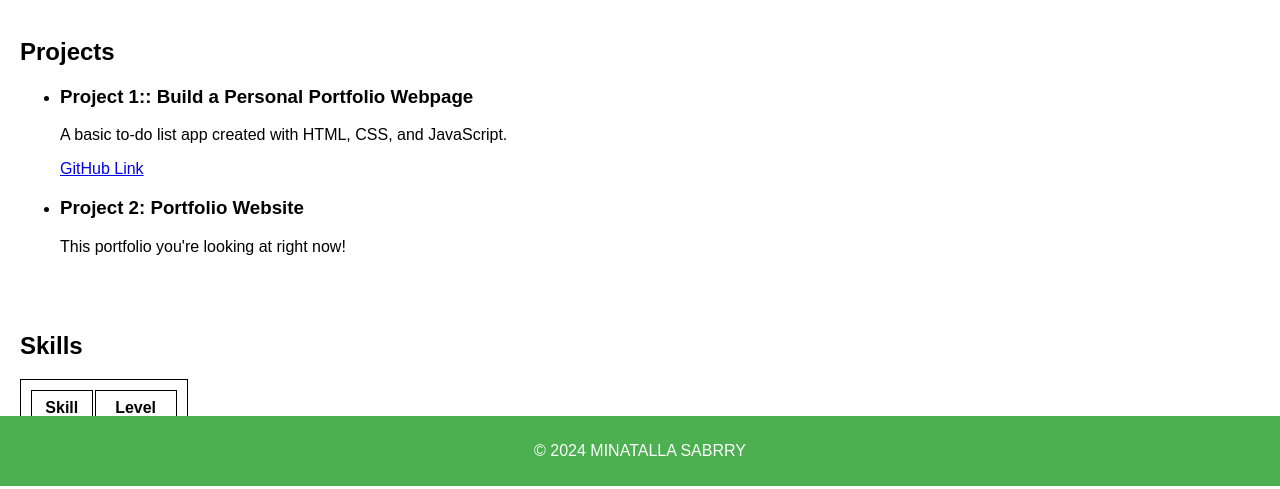
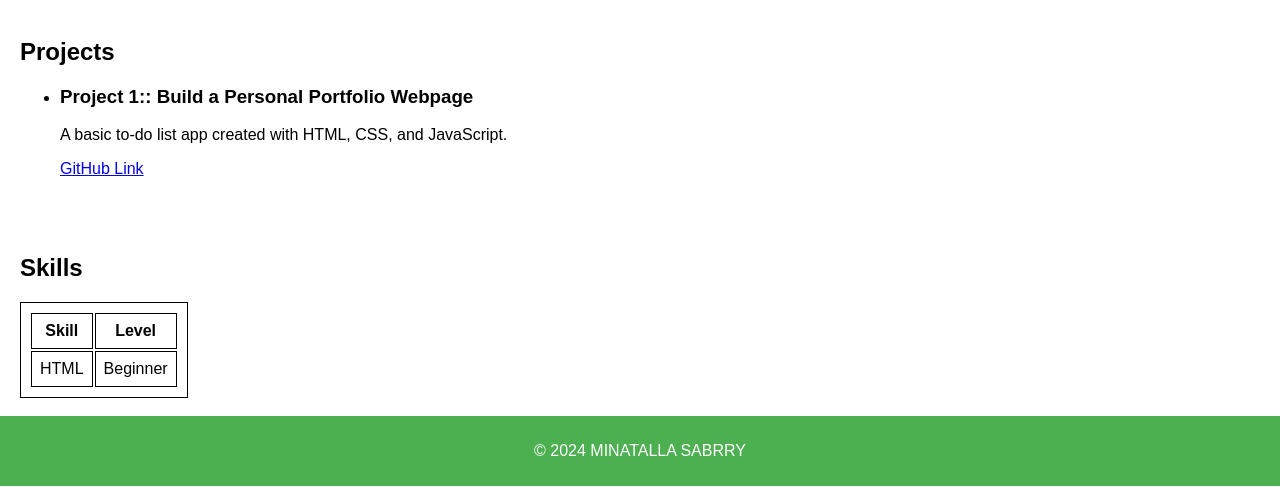
Before and after one commit to Minatallasabri/Back_end_tasks, a plain HTML site: page Day1_HTML.html in a window 1280 px wide. Shown: the part 314-803 px from the top of the page. Drawn offline with Linux system fonts and the light colour scheme.

Commit message:
Day_1_Task* at 14-05

```diff
--- a/Day1_HTML.html
+++ b/Day1_HTML.html
@@ -96,10 +96,6 @@
             >GitHub Link</a
           >
         </li>
-        <li>
-          <h3>Project 2: Portfolio Website</h3>
-          <p>This portfolio you're looking at right now!</p>
-        </li>
       </ul>
     </section>
 
```
